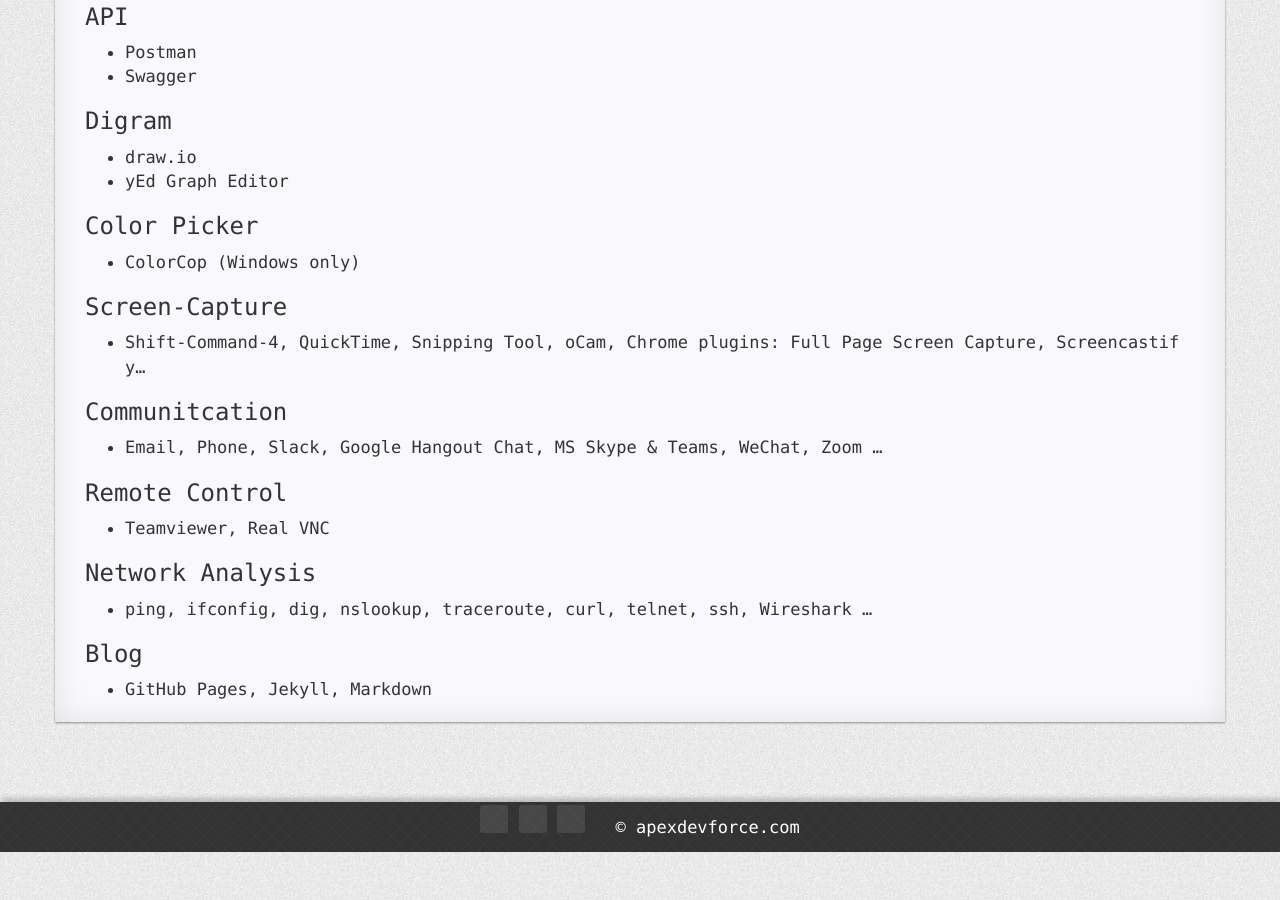
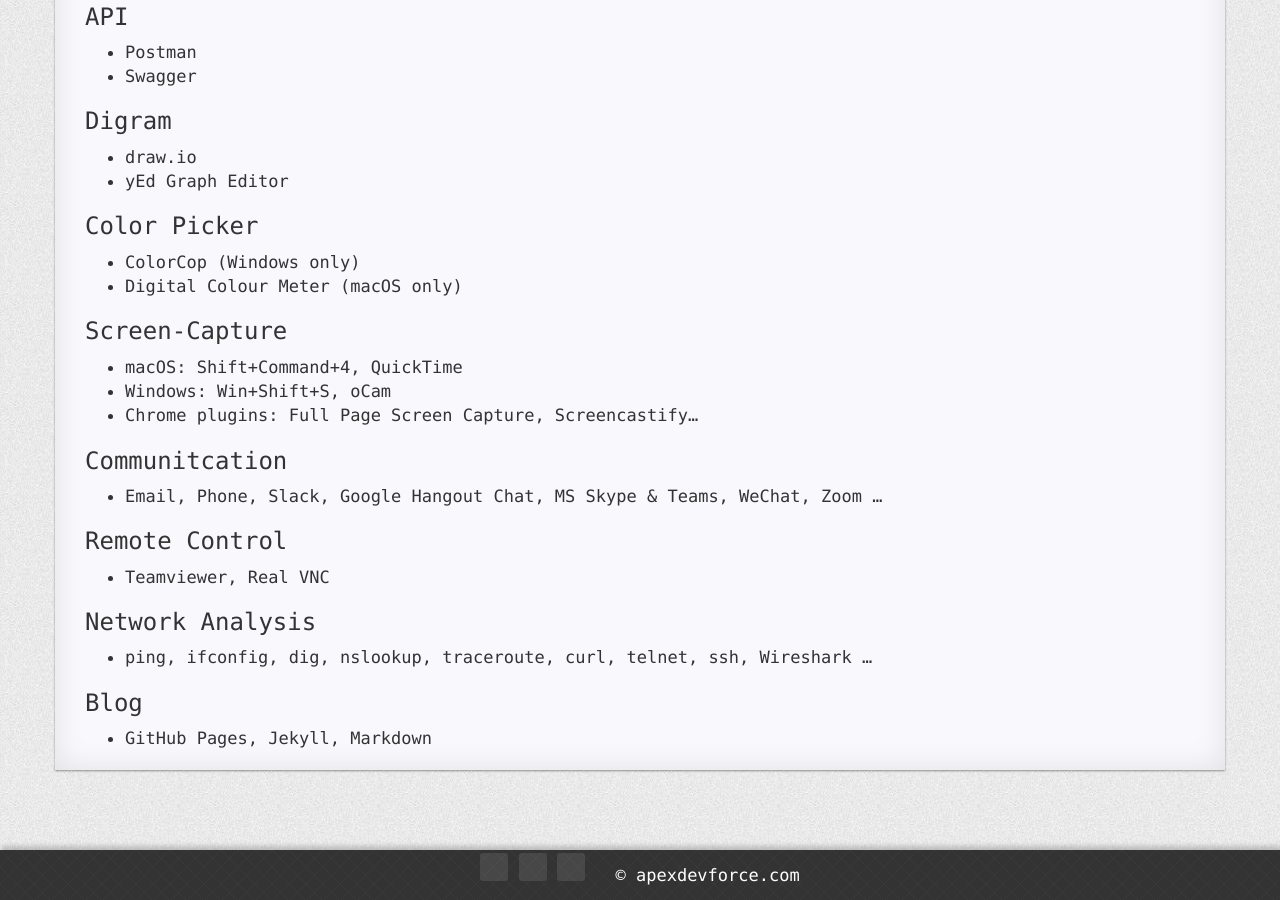
Before and after one commit to zhouhu/apexdevforce, a Jekyll site: the page built from pages/5tools.md, in a window 1280 px wide and 900 px high, scrolled down 1265 px. Built offline with Jekyll 4.4.1, drawn with Linux system fonts in a browser that asks for light colours; nearby versions of some CDN libraries; comment, search, counter and statistics services are not loaded; a style sheet for code colours, icons or effects is not loaded.

Commit message:
Update 5tools.md

```diff
--- a/pages/5tools.md
+++ b/pages/5tools.md
@@ -71,10 +71,13 @@ icon: octicon-tools
 ### Color Picker
 
 - ColorCop (Windows only)
+- Digital Colour Meter (macOS only)
 
 ### Screen-Capture
 
-- Shift-Command-4, QuickTime, Snipping Tool, oCam,  Chrome plugins: Full Page Screen Capture, Screencastify...
+- macOS: Shift+Command+4, QuickTime
+- Windows: Win+Shift+S, oCam
+- Chrome plugins: Full Page Screen Capture, Screencastify...
 
 ### Communitcation
 
```
